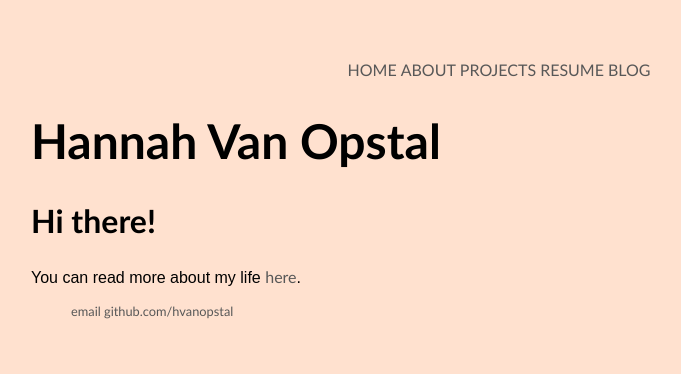
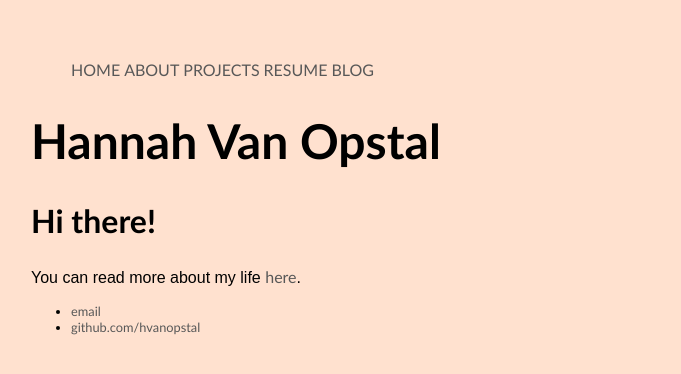
Before and after one commit to hvanopstal/hvanopstal.github.io, a Jekyll site: the page index.html, which Jekyll copies as it is, in a window 1280 px wide. Shown: the top 374 px of the page, without its empty margins (161-842 px from the left). Built offline with Jekyll 4.4.1, drawn with Linux system fonts in a browser that asks for light colours.

Commit message:
Update index.html

```diff
--- a/index.html
+++ b/index.html
@@ -10,7 +10,6 @@
   <body style="background-color: #FFE1CF">
   <body>
     <nav-bar>
-    <nav-bar style="text-align:center"></li>
     <ul>
       <li><a href="/">HOME</a></li>
       <li><a href="/About">ABOUT</a></li>
```
